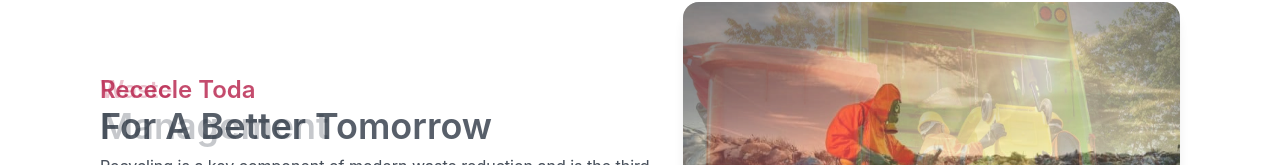
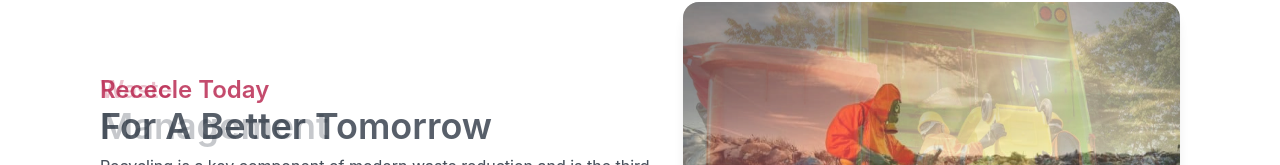
Before and after one commit to sayemhossain/clean-city, a React (Create React App) app: page / in a window 1280 px wide. Shown: the part 184-349 px from the top of the page. Built offline with nearby package versions, Linux system fonts and the light colour scheme.

Commit message:
new code aded

```diff
--- a/src/pages/Home/HomeBanner/HomeBanner.js
+++ b/src/pages/Home/HomeBanner/HomeBanner.js
@@ -26,7 +26,7 @@ const HomeBanner = () => {
             <div className="md:flex justify-between h-[450px] items-center text-gray-800">
               <div>
                 <h1 className="text-4xl mb-2 font-semibold">
-                  <span className="text-2xl text-secondary">Rececle Toda</span>{" "}
+                  <span className="text-2xl text-secondary">Rececle Today</span>{" "}
                   <br /> For A Better Tomorrow
                 </h1>
                 <p>
```
